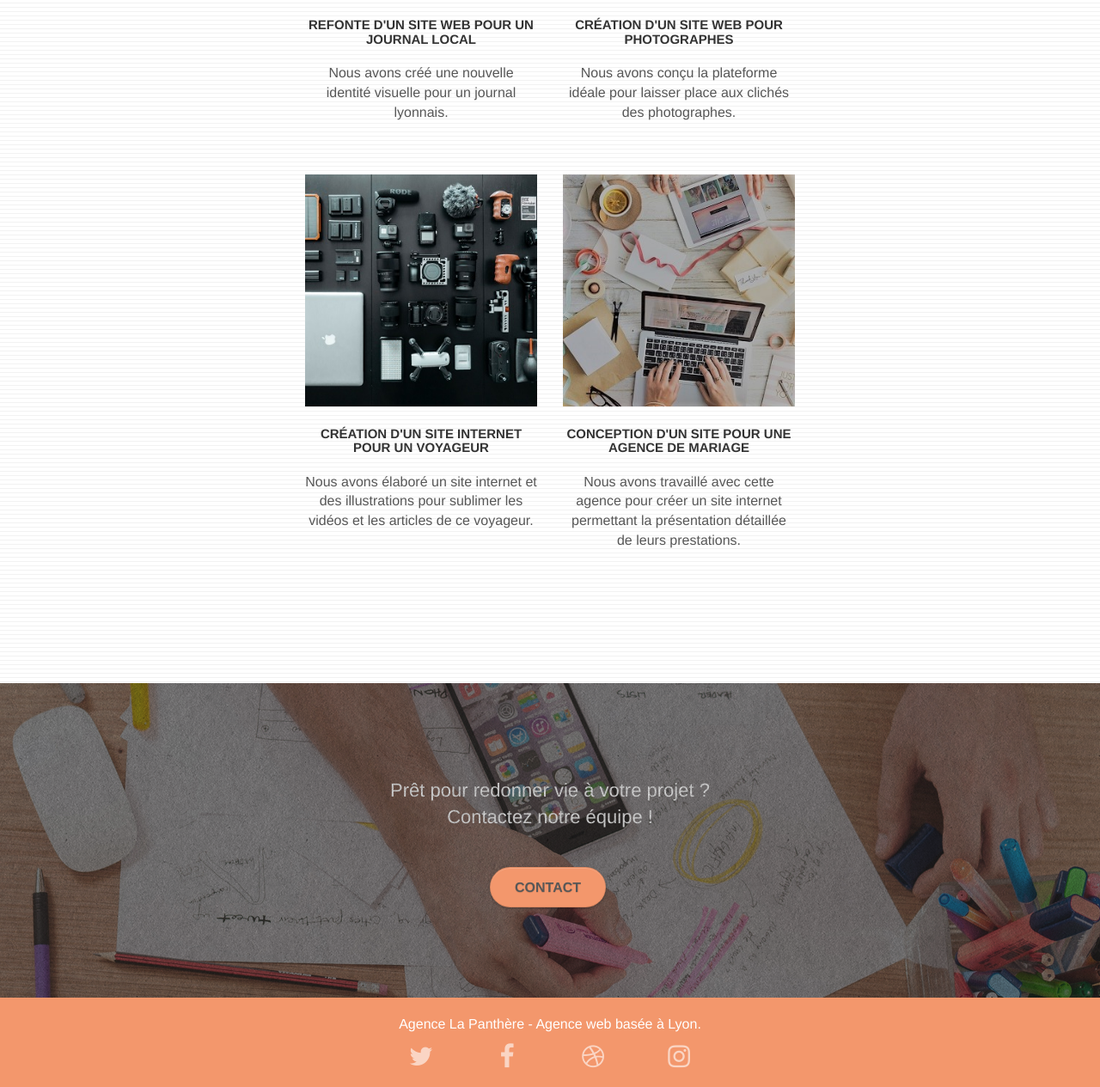
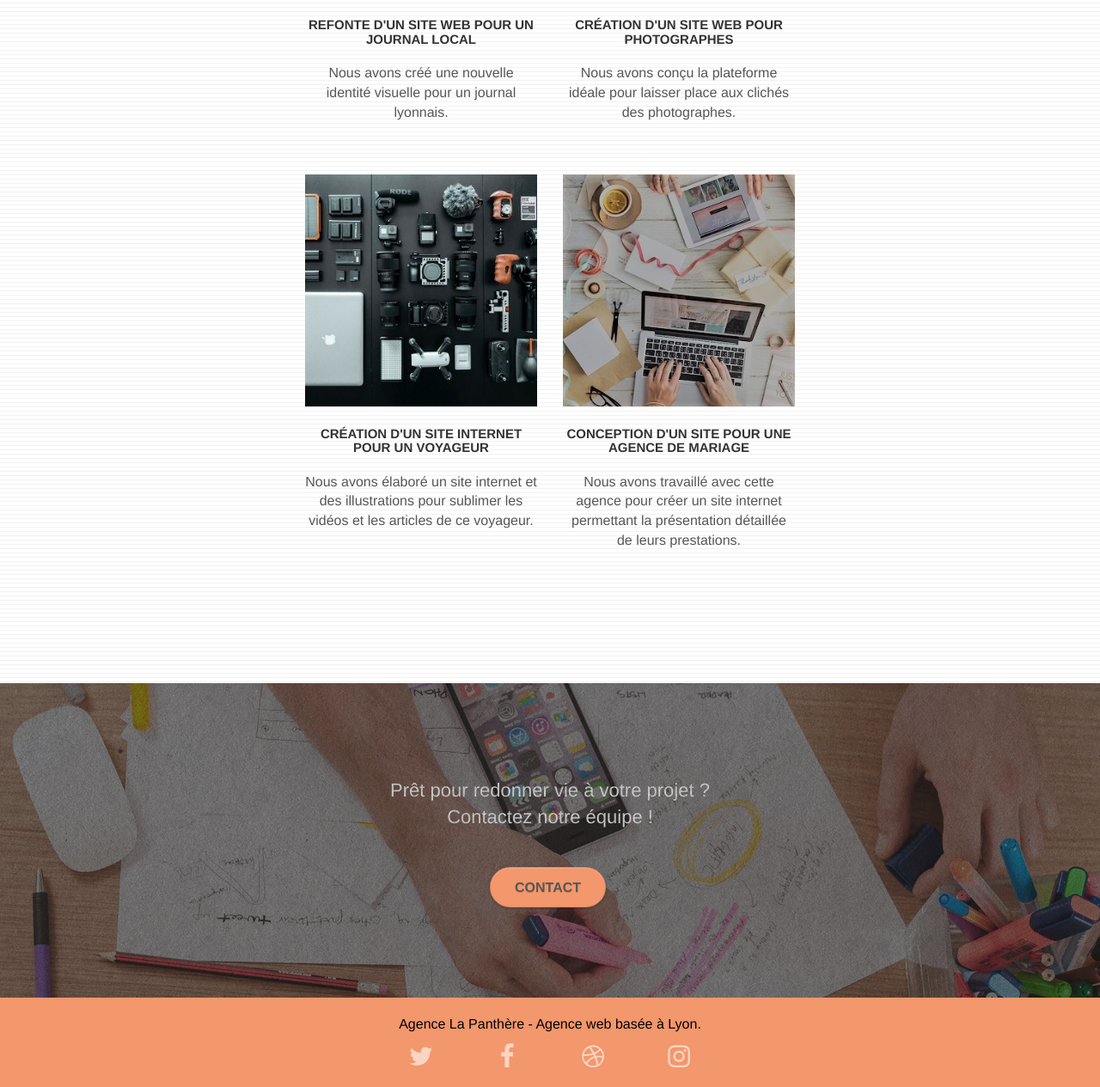
Before and after one commit to ghallium/P4new, a plain HTML site: page index.html in a window 1280 px wide. Shown: the part 2417-3682 px from the top of the page at 86% size. Drawn offline with Linux system fonts and the light colour scheme.

Commit message:
no more bmp

```diff
--- a/index.html
+++ b/index.html
@@ -277,7 +277,7 @@
                   data-caption="Création d'un site internet pour un voyageur"
                   data-frame="snapshot-lb"
                   ><img
-                    src="img/3.bmp"
+                    src="img/3.jpg"
                     class="img-responsive portfolio-thumb"
                     alt="paris web design logo agence web meilleure agence, Création d'un site web pour voyageur"
                 /></a>
@@ -297,7 +297,7 @@
                   data-caption="Conception d'un site pour une agence de mariage"
                   data-frame="snapshot-lb"
                   ><img
-                    src="img/4.bmp"
+                    src="img/4.jpg"
                     class="img-responsive portfolio-thumb"
                     alt="paris web design logo agence web meilleure agence, Création d'un site web pour agence de mariage"
                 /></a>
@@ -347,7 +347,7 @@
           <div class="container bloc-sm">
             <div class="row">
               <div class="col-sm-12">
-                <p class="text-center white">
+                <p class="text-center black">
                   Agence La Panthère - Agence web basée à Lyon.<br />
                 </p>
                 <div class="row row-no-gutters social">
--- a/style.css
+++ b/style.css
@@ -737,8 +737,8 @@ h4 {
     margin-top: 24px;
 }
 
-.white {
-    color: #FFFFFF!important;
+.black {
+    color: black !important;
 }
 
 .portfolio-thumb {
@@ -824,7 +824,7 @@ h4 {
 }
 
 .bg-presentation {
-    background-image: url("img/image-de-presentation.bmp");
+    background-image: url("img/image-de-presentation.jpg");
 }
 
 @media (max-width: 1024px) {
```
Also changed, not shown: img/3.jpg (added), img/4.jpg (added), img/image-de-presentation.jpg (added).
